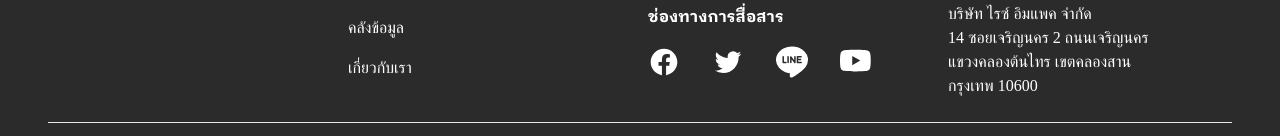
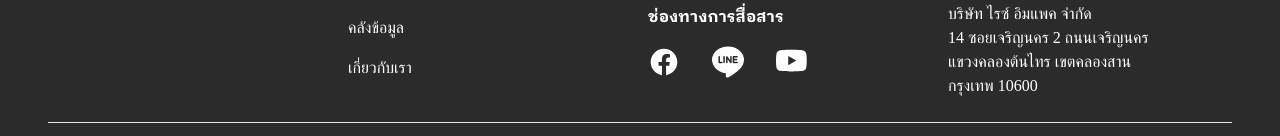
Before and after one commit to jukbot/policy-dialogue, a Next.js app: page / in a window 1280 px wide. Shown: the part 5983-6119 px from the top of the page. Built offline with nearby package versions, Linux system fonts and the light colour scheme; a web font is replaced by a local one; what @tailwindcss/typography, tailwindcss-debug-screens would draw is missing.

Commit message:
chore: update background image

```diff
--- a/components/Footer/SocialMedia.tsx
+++ b/components/Footer/SocialMedia.tsx
@@ -14,12 +14,12 @@ const SocialMedia = (): JSX.Element => {
         </svg>
       </a>
 
-      <a href={Meta.twitterUrl} target="_blank" rel="noreferrer noopener" className="text-white hover:text-primary">
+      {/* <a href={Meta.twitterUrl} target="_blank" rel="noreferrer noopener" className="text-white hover:text-primary">
         <span className="sr-only">Twitter</span>
         <svg className="w-8 h-8" fill="currentColor" viewBox="0 0 24 24" aria-hidden="true">
           <path d="M8.29 20.251c7.547 0 11.675-6.253 11.675-11.675 0-.178 0-.355-.012-.53A8.348 8.348 0 0022 5.92a8.19 8.19 0 01-2.357.646 4.118 4.118 0 001.804-2.27 8.224 8.224 0 01-2.605.996 4.107 4.107 0 00-6.993 3.743 11.65 11.65 0 01-8.457-4.287 4.106 4.106 0 001.27 5.477A4.072 4.072 0 012.8 9.713v.052a4.105 4.105 0 003.292 4.022 4.095 4.095 0 01-1.853.07 4.108 4.108 0 003.834 2.85A8.233 8.233 0 012 18.407a11.616 11.616 0 006.29 1.84" />
         </svg>
-      </a>
+      </a> */}
 
       <a href={Meta.lineUrl} target="_blank" rel="noreferrer noopener" className="text-white hover:text-primary">
         <span className="sr-only">LINE</span>
```
Also changed, not shown: public/image/background/process-hero-pattern-mobile.svg (added).
